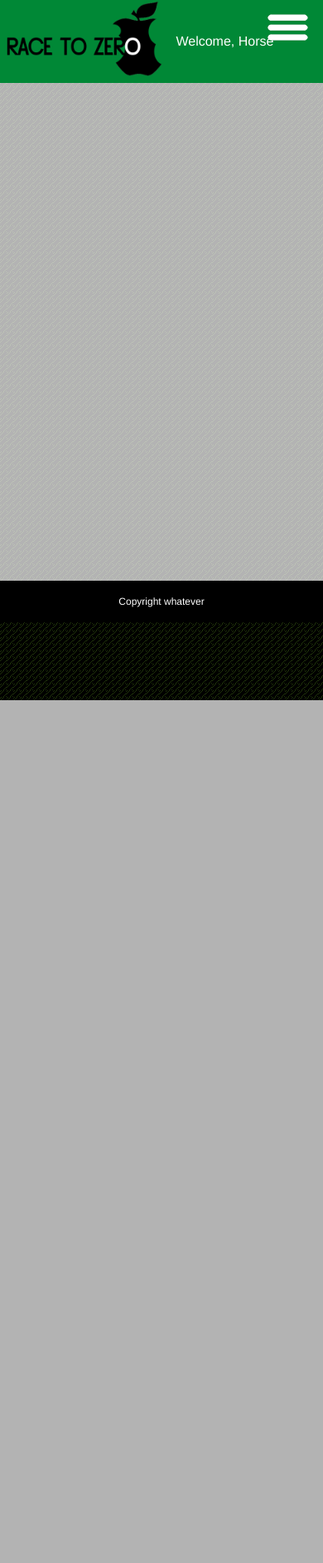
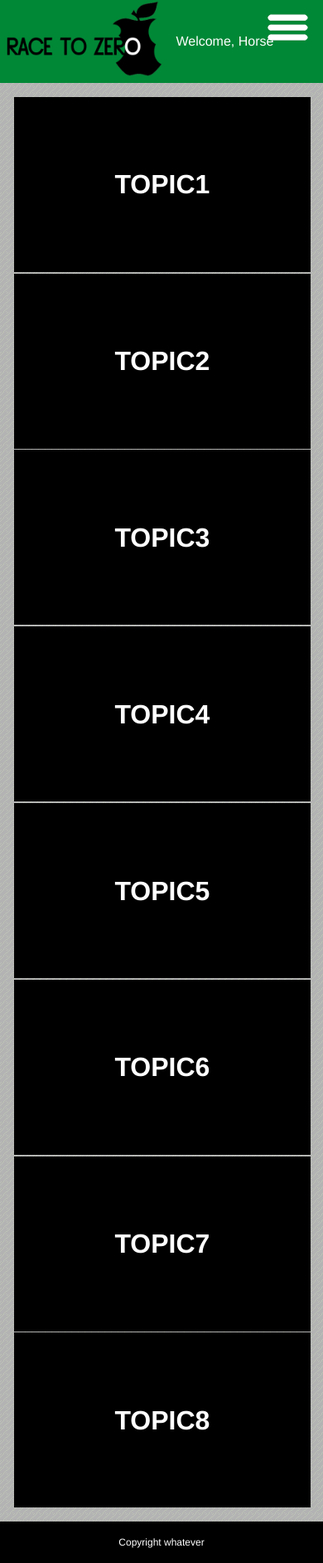
Before and after one commit to paulszefer/RaceToZero, a PHP site: page /resource.html in a window 390 px wide. Shown: the whole page at 83% size. Before the commit the page ends 844 px from the top, so only its background shows below. Run offline with PHP 8.4, Linux system fonts and the light colour scheme; some libraries are stand-ins or nearby versions.

Commit message:
added responsive layout for the resource page

```diff
--- a/RTZ/css/resource.css
+++ b/RTZ/css/resource.css
@@ -24,3 +24,28 @@
 .contentwrapper{
     padding:1em 1em 1em 1em;
 }
+.contentboxwrapper{
+    width:49%;
+    background-color:black;
+    min-height:25vh;
+    display:inline-block;
+    color:white;
+    margin:0.24999999%;
+}
+.contentbox{
+    display:flex;
+    align-items: center;
+    justify-content: center;
+    padding:0;
+    height:25vh;
+    width:100%
+}
+.contentbox h1{
+    padding:0;
+}
+@media only screen and (max-width: 490px) {
+    .contentboxwrapper {
+        width:100%;
+        min-height:10vh;
+    }
+}
--- a/RTZ/css/template2.css
+++ b/RTZ/css/template2.css
@@ -81,9 +81,12 @@ body{
 	font-family: helvetica;
 	z-index: 0;
 }
+html,body{
+	height:100%;
+}
 .contentactual{
 	width:80%;
-	min-height:600px;
+	min-height:85vh;
 	max-width: 981px;
 	height:auto;
 	margin:auto;
@@ -130,7 +133,6 @@ body{
 		display:none;
 	}
 }
-
 .footercontent{
 	background-color: black;
 	height:50px;
--- a/RTZ/resource.html
+++ b/RTZ/resource.html
@@ -47,7 +47,46 @@
 		<div id='content'>
 			<div class='contentactual'>
 				<div class='contentwrapper'>
-
+					<div class='contentboxwrapper'>
+						<div class='contentbox'>
+							<h1>TOPIC1</h1>
+						</div>
+					</div>
+					<div class='contentboxwrapper'>
+						<div class='contentbox'>
+							<h1>TOPIC2</h1>
+						</div>
+					</div>
+					<div class='contentboxwrapper'>
+						<div class='contentbox'>
+							<h1>TOPIC3</h1>
+						</div>
+					</div>
+					<div class='contentboxwrapper'>
+						<div class='contentbox'>
+							<h1>TOPIC4</h1>
+						</div>
+					</div>
+					<div class='contentboxwrapper'>
+						<div class='contentbox'>
+							<h1>TOPIC5</h1>
+						</div>
+					</div>
+					<div class='contentboxwrapper'>
+						<div class='contentbox'>
+							<h1>TOPIC6</h1>
+						</div>
+					</div>
+					<div class='contentboxwrapper'>
+						<div class='contentbox'>
+							<h1>TOPIC7</h1>
+						</div>
+					</div>
+					<div class='contentboxwrapper'>
+						<div class='contentbox'>
+							<h1>TOPIC8</h1>
+						</div>
+					</div>
 				</div>
 			</div>
 		</div>
```
